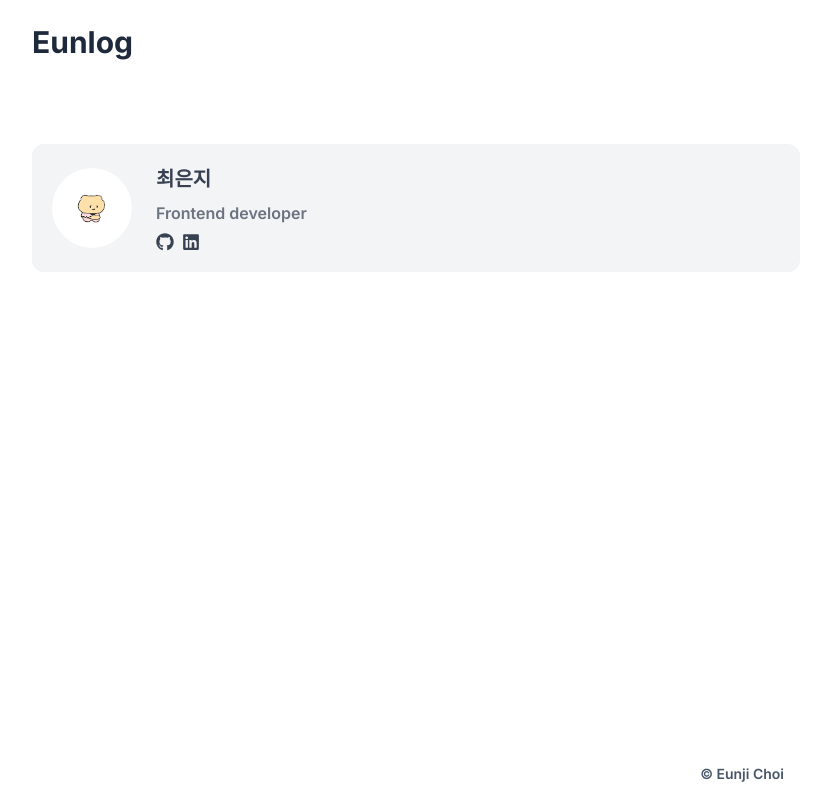
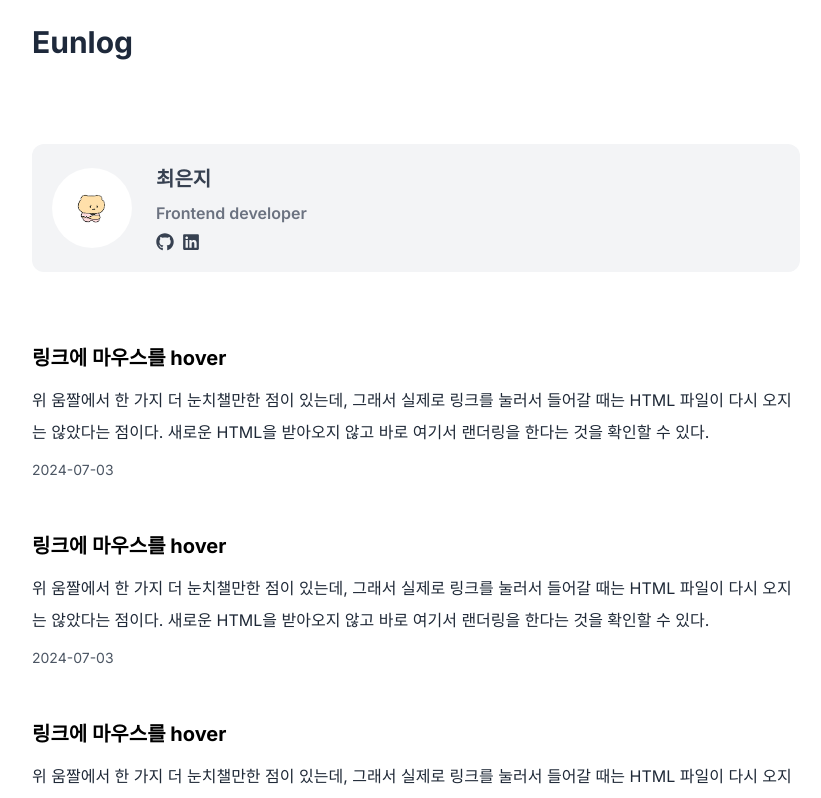
Before and after one commit to chldmswnl/eunlog, a Next.js app: page / in a window 1280 px wide. Shown: the top 798 px of the page, without its empty margins (224-1045 px from the left). Built offline with nearby package versions, Linux system fonts and the light colour scheme.

Commit message:
feat: CardGrid component 생성

```diff
--- a/src/app/page.tsx
+++ b/src/app/page.tsx
@@ -1,9 +1,11 @@
+import CardGrid from '@/components/CardGrid'
 import ProfileSection from '@/components/ProfileSection'
 
 export default function PostList() {
   return (
-    <section>
+    <section className="flex flex-col gap-y-10">
       <ProfileSection />
+      <CardGrid />
     </section>
   )
 }
--- /dev/null
+++ b/src/components/CardGrid/index.tsx
@@ -0,0 +1,45 @@
+import { Post } from '@/type'
+import PostCard from '../PostCard'
+
+const data: Post[] = [
+  {
+    id: 1,
+    title: '링크에 마우스를 hover',
+    desc: '위 움짤에서 한 가지 더 눈치챌만한 점이 있는데, 그래서 실제로 링크를 눌러서 들어갈 때는 HTML 파일이 다시 오지는 않았다는 점이다. 새로운 HTML을 받아오지 않고 바로 여기서 랜더링을 한다는 것을 확인할 수 있다.',
+    date: '2024-07-03',
+  },
+  {
+    id: 2,
+    title: '링크에 마우스를 hover',
+    desc: '위 움짤에서 한 가지 더 눈치챌만한 점이 있는데, 그래서 실제로 링크를 눌러서 들어갈 때는 HTML 파일이 다시 오지는 않았다는 점이다. 새로운 HTML을 받아오지 않고 바로 여기서 랜더링을 한다는 것을 확인할 수 있다.',
+    date: '2024-07-03',
+  },
+  {
+    id: 3,
+    title: '링크에 마우스를 hover',
+    desc: '위 움짤에서 한 가지 더 눈치챌만한 점이 있는데, 그래서 실제로 링크를 눌러서 들어갈 때는 HTML 파일이 다시 오지는 않았다는 점이다. 새로운 HTML을 받아오지 않고 바로 여기서 랜더링을 한다는 것을 확인할 수 있다.',
+    date: '2024-07-03',
+  },
+  {
+    id: 4,
+    title: '링크에 마우스를 hover',
+    desc: '위 움짤에서 한 가지 더 눈치챌만한 점이 있는데, 그래서 실제로 링크를 눌러서 들어갈 때는 HTML 파일이 다시 오지는 않았다는 점이다. 새로운 HTML을 받아오지 않고 바로 여기서 랜더링을 한다는 것을 확인할 수 있다.',
+    date: '2024-07-03',
+  },
+  {
+    id: 5,
+    title: '링크에 마우스를 hover',
+    desc: '위 움짤에서 한 가지 더 눈치챌만한 점이 있는데, 그래서 실제로 링크를 눌러서 들어갈 때는 HTML 파일이 다시 오지는 않았다는 점이다. 새로운 HTML을 받아오지 않고 바로 여기서 랜더링을 한다는 것을 확인할 수 있다.',
+    date: '2024-07-03',
+  },
+]
+
+export default function CardGrid() {
+  return (
+    <section className="flex w-full flex-col gap-y-7 py-5">
+      {data.map((post) => (
+        <PostCard key={post.id} {...post} />
+      ))}
+    </section>
+  )
+}
```
